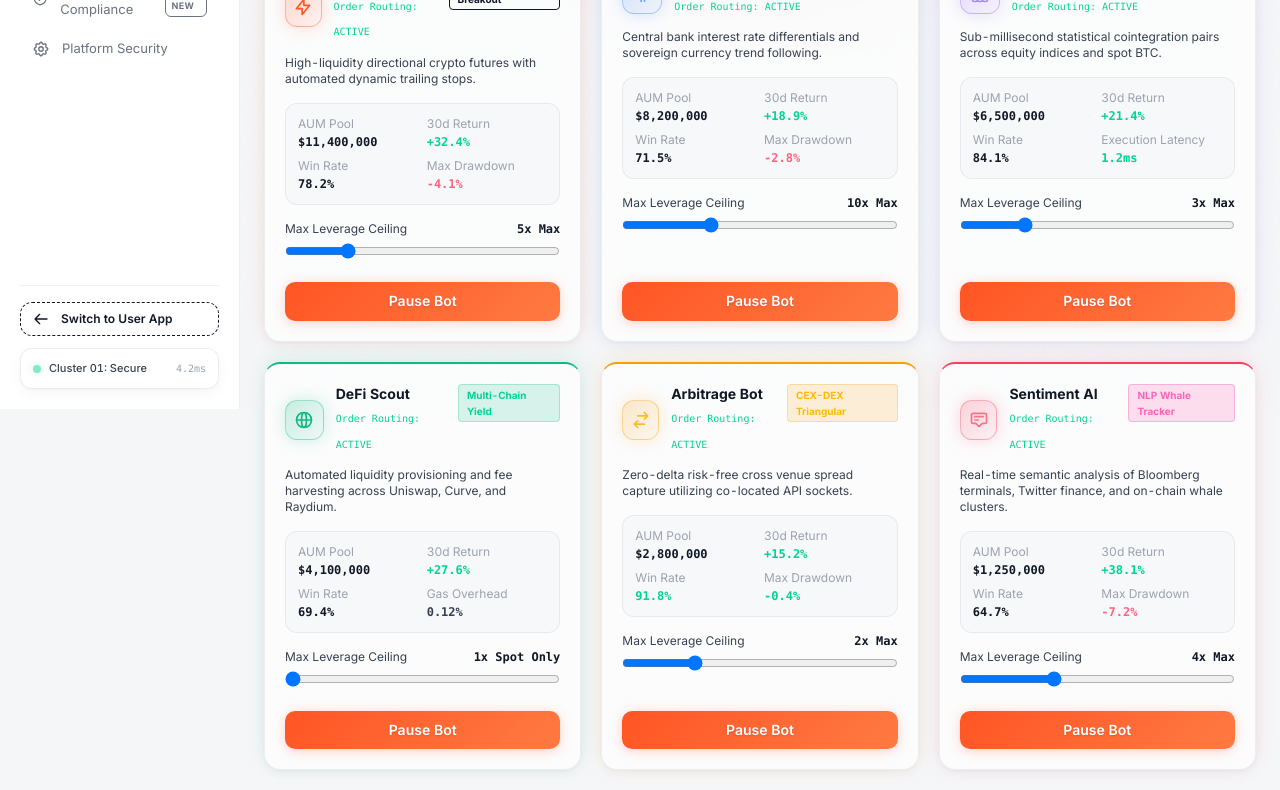
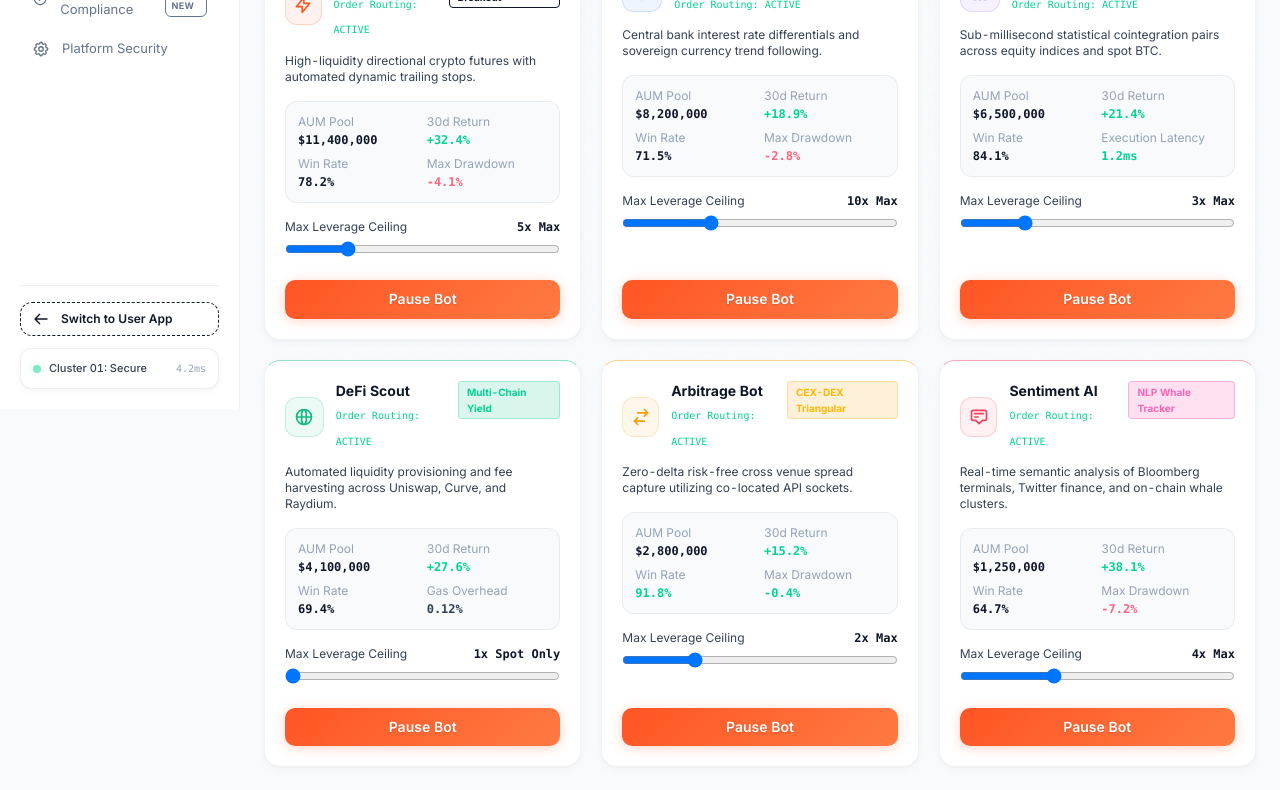
Before and after one commit to Mafnan12/synxex-app, a website built with Vite: page pages/admin/agents.html in a window 1280 px wide. Shown: the part 391-1181 px from the top of the page. Built offline with nearby package versions, Linux system fonts and the light colour scheme.

Commit message:
fix(theme): fix light mode number visibility, soften dark mode slate surfaces, and remove heavy background redness

```diff
--- a/src/css/app.css
+++ b/src/css/app.css
@@ -10,137 +10,137 @@
    ══════════════════════════════════════════════════════════ */
 
 :root {
-  /* ─── Light Mode (default) ─── */
-  --bg-page:         #F5F6F8;
-  --bg-primary:      #F5F6F8;
+  /* ─── Light Mode (clean, soft, high-contrast) ─── */
+  --bg-page:         #F8FAFC;
+  --bg-primary:      #F8FAFC;
   --bg-sidebar:      #FFFFFF;
-  --bg-topbar:       rgba(255,255,255,0.85);
+  --bg-topbar:       rgba(255,255,255,0.88);
   --bg-card:         #FFFFFF;
-  --bg-card-alt:     rgba(255,255,255,0.65);
-  --bg-card-hover:   #FAFAFA;
-  --bg-hover:        #FAFAFA;
-  --bg-card-inner:   #F7F8FA;
-  --bg-input:        #F3F4F6;
-  --bg-pill:         #F0F1F3;
+  --bg-card-alt:     #F8FAFC;
+  --bg-card-hover:   #F1F5F9;
+  --bg-hover:        #F1F5F9;
+  --bg-card-inner:   #F8FAFC;
+  --bg-input:        #F1F5F9;
+  --bg-pill:         #F1F5F9;
   --bg-pill-active:  #FF5524;
-  --bg-overlay:      rgba(0,0,0,0.4);
+  --bg-overlay:      rgba(15,23,42,0.45);
   --bg-modal:        #FFFFFF;
 
-  --border-subtle:   rgba(0,0,0,0.06);
-  --border-card:     rgba(0,0,0,0.07);
-  --border-hover:    rgba(0,0,0,0.12);
+  --border-subtle:   rgba(15,23,42,0.06);
+  --border-card:     rgba(15,23,42,0.07);
+  --border-hover:    rgba(15,23,42,0.12);
   --border-focus:    rgba(255,85,36,0.4);
 
-  --text-primary:    #111827;
-  --text-secondary:  #374151;
-  --text-muted:      #6B7280;
-  --text-faint:      #9CA3AF;
+  --text-primary:    #0F172A;
+  --text-secondary:  #334155;
+  --text-muted:      #64748B;
+  --text-faint:      #94A3B8;
   --text-inverse:    #FFFFFF;
   --text-on-lava:    #FFFFFF;
 
-  --shadow-xs:       0 1px 2px rgba(0,0,0,0.04);
-  --shadow-sm:       0 1px 3px rgba(0,0,0,0.04), 0 1px 2px rgba(0,0,0,0.06);
-  --shadow-card:     0 1px 3px rgba(0,0,0,0.04), 0 4px 14px rgba(0,0,0,0.04);
-  --shadow-card-hover: 0 4px 8px rgba(0,0,0,0.06), 0 12px 28px rgba(0,0,0,0.06);
-  --shadow-hero:     0 2px 6px rgba(0,0,0,0.04), 0 8px 24px rgba(0,0,0,0.06), 0 20px 48px rgba(255,85,36,0.04);
-  --shadow-modal:    0 24px 48px rgba(0,0,0,0.12), 0 8px 16px rgba(0,0,0,0.06);
-  --shadow-debit:    0 12px 28px -8px rgba(0,0,0,0.35);
-  --shadow-dropdown: 0 4px 16px rgba(0,0,0,0.08), 0 12px 40px rgba(0,0,0,0.06);
+  --shadow-xs:       0 1px 2px rgba(0,0,0,0.03);
+  --shadow-sm:       0 1px 3px rgba(0,0,0,0.04), 0 1px 2px rgba(0,0,0,0.04);
+  --shadow-card:     0 1px 3px rgba(0,0,0,0.03), 0 3px 10px rgba(0,0,0,0.03);
+  --shadow-card-hover: 0 4px 12px rgba(0,0,0,0.06);
+  --shadow-hero:     0 1px 3px rgba(0,0,0,0.03), 0 4px 16px rgba(0,0,0,0.04);
+  --shadow-modal:    0 20px 40px rgba(15,23,42,0.14);
+  --shadow-debit:    0 12px 28px -8px rgba(0,0,0,0.25);
+  --shadow-dropdown: 0 4px 16px rgba(15,23,42,0.08);
 
-  --glass-bg:        rgba(255,255,255,0.65);
-  --glass-hero-bg:   linear-gradient(145deg, rgba(255,255,255,0.85) 0%, rgba(255,255,255,0.65) 45%, rgba(255,248,243,0.75) 100%);
+  --glass-bg:        #FFFFFF;
+  --glass-hero-bg:   linear-gradient(145deg, #FFFFFF 0%, #FAFAFA 100%);
   --glass-blur:      blur(14px);
 
-  --chart-grid:      rgba(0,0,0,0.05);
-  --chart-label:     #9CA3AF;
+  --chart-grid:      rgba(15,23,42,0.05);
+  --chart-label:     #94A3B8;
 
-  --lava-glow:       rgba(255,85,36,0.08);
+  --lava-glow:       rgba(255,85,36,0.04);
   --lava-border:     rgba(255,85,36,0.15);
-  --noise-opacity:   0.018;
-  --donut-track:     rgba(0,0,0,0.04);
-  --donut-glow:      drop-shadow(0 0 10px rgba(255,85,36,0.1));
-  --spark-glow:      drop-shadow(0 0 2px rgba(16,185,129,0.2));
-  --spark-glow-red:  drop-shadow(0 0 2px rgba(244,63,94,0.2));
+  --noise-opacity:   0.015;
+  --donut-track:     rgba(15,23,42,0.05);
+  --donut-glow:      none;
+  --spark-glow:      none;
+  --spark-glow-red:  none;
 
   --emerald-bg:      rgba(16,185,129,0.08);
-  --emerald-border:  rgba(16,185,129,0.12);
+  --emerald-border:  rgba(16,185,129,0.14);
   --amber-bg:        rgba(245,158,11,0.08);
-  --amber-border:    rgba(245,158,11,0.12);
+  --amber-border:    rgba(245,158,11,0.14);
   --rose-bg:         rgba(244,63,94,0.06);
-  --rose-border:     rgba(244,63,94,0.12);
+  --rose-border:     rgba(244,63,94,0.14);
 
-  --toggle-bg:       #E5E7EB;
+  --toggle-bg:       #E2E8F0;
   --toggle-knob:     #FFFFFF;
 
-  --scrollbar-thumb: #D1D5DB;
-  --scrollbar-hover: #9CA3AF;
+  --scrollbar-thumb: #CBD5E1;
+  --scrollbar-hover: #94A3B8;
 }
 
 .dark {
-  /* ─── Dark Mode — Premium Depth & High Contrast ─── */
-  --bg-page:         #0A0D14;
-  --bg-primary:      #0A0D14;
-  --bg-sidebar:      rgba(13, 16, 26, 0.96);
-  --bg-topbar:       rgba(13, 16, 26, 0.88);
-  --bg-card:         rgba(18, 22, 34, 0.85);
-  --bg-card-alt:     rgba(22, 27, 42, 0.85);
-  --bg-card-hover:   rgba(25, 31, 48, 0.95);
-  --bg-hover:        rgba(25, 31, 48, 0.80);
-  --bg-card-inner:   rgba(24, 29, 45, 0.75);
-  --bg-input:        rgba(15, 18, 28, 0.85);
+  /* ─── Dark Mode — Soft Modern Slate, Thin & Light Lines ─── */
+  --bg-page:         #0D111A;
+  --bg-primary:      #0D111A;
+  --bg-sidebar:      rgba(15, 20, 30, 0.96);
+  --bg-topbar:       rgba(15, 20, 30, 0.88);
+  --bg-card:         rgba(20, 26, 38, 0.85);
+  --bg-card-alt:     rgba(24, 31, 46, 0.85);
+  --bg-card-hover:   rgba(28, 36, 54, 0.92);
+  --bg-hover:        rgba(28, 36, 54, 0.75);
+  --bg-card-inner:   rgba(25, 33, 49, 0.70);
+  --bg-input:        rgba(16, 21, 32, 0.85);
   --bg-pill:         rgba(255, 255, 255, 0.05);
   --bg-pill-active:  #FF5524;
-  --bg-overlay:      rgba(0, 0, 0, 0.75);
-  --bg-modal:        #121624;
+  --bg-overlay:      rgba(0, 0, 0, 0.65);
+  --bg-modal:        #141A28;
 
-  --border-subtle:   rgba(255, 255, 255, 0.08);
-  --border-card:     rgba(255, 255, 255, 0.09);
-  --border-hover:    rgba(255, 255, 255, 0.16);
-  --border-focus:    rgba(255, 85, 36, 0.6);
+  --border-subtle:   rgba(255, 255, 255, 0.06);
+  --border-card:     rgba(255, 255, 255, 0.07);
+  --border-hover:    rgba(255, 255, 255, 0.12);
+  --border-focus:    rgba(255, 85, 36, 0.5);
 
-  --text-primary:    #FFFFFF;
+  --text-primary:    #F8FAFC;
   --text-secondary:  #E2E8F0;
   --text-muted:      #94A3B8;
   --text-faint:      #64748B;
   --text-inverse:    #FFFFFF;
   --text-on-lava:    #FFFFFF;
 
-  --shadow-xs:       0 1px 2px rgba(0,0,0,0.3);
-  --shadow-sm:       inset 0 1px 0 rgba(255,255,255,0.06), 0 1px 3px rgba(0,0,0,0.3);
-  --shadow-card:     inset 0 1px 0 rgba(255,255,255,0.07), 0 4px 12px rgba(0,0,0,0.35), 0 12px 24px -4px rgba(0,0,0,0.25);
-  --shadow-card-hover: inset 0 1px 0 rgba(255,255,255,0.1), 0 8px 24px rgba(0,0,0,0.45), 0 20px 48px rgba(0,0,0,0.4);
-  --shadow-hero:     inset 0 1px 0 rgba(255,255,255,0.08), 0 4px 12px rgba(0,0,0,0.3), 0 16px 40px rgba(0,0,0,0.35), 0 24px 48px -12px rgba(255,85,36,0.12);
-  --shadow-modal:    0 24px 64px rgba(0,0,0,0.65), 0 12px 28px rgba(0,0,0,0.4);
-  --shadow-debit:    0 16px 32px -8px rgba(0,0,0,0.75);
-  --shadow-dropdown: 0 6px 20px rgba(0,0,0,0.5), 0 16px 48px rgba(0,0,0,0.4);
+  --shadow-xs:       0 1px 2px rgba(0,0,0,0.2);
+  --shadow-sm:       0 1px 3px rgba(0,0,0,0.2);
+  --shadow-card:     0 2px 8px rgba(0,0,0,0.25);
+  --shadow-card-hover: 0 6px 18px rgba(0,0,0,0.3);
+  --shadow-hero:     0 4px 16px rgba(0,0,0,0.25);
+  --shadow-modal:    0 20px 48px rgba(0,0,0,0.5);
+  --shadow-debit:    0 16px 32px -8px rgba(0,0,0,0.6);
+  --shadow-dropdown: 0 6px 20px rgba(0,0,0,0.4);
 
-  --glass-bg:        linear-gradient(145deg, rgba(20, 25, 38, 0.88) 0%, rgba(14, 17, 28, 0.92) 100%);
-  --glass-hero-bg:   linear-gradient(145deg, rgba(24, 29, 44, 0.92) 0%, rgba(16, 20, 32, 0.90) 45%, rgba(255,85,36,0.05) 100%);
+  --glass-bg:        linear-gradient(145deg, rgba(20, 26, 38, 0.90) 0%, rgba(16, 21, 32, 0.92) 100%);
+  --glass-hero-bg:   linear-gradient(145deg, rgba(22, 28, 42, 0.92) 0%, rgba(16, 21, 32, 0.92) 100%);
   --glass-blur:      blur(14px);
 
   --chart-grid:      rgba(255,255,255,0.035);
-  --chart-label:     #4B5563;
+  --chart-label:     #64748B;
 
-  --lava-glow:       rgba(255,85,36,0.08);
-  --lava-border:     rgba(255,85,36,0.22);
-  --noise-opacity:   0.022;
+  --lava-glow:       rgba(255,85,36,0.04);
+  --lava-border:     rgba(255,85,36,0.18);
+  --noise-opacity:   0.018;
   --donut-track:     rgba(255,255,255,0.05);
-  --donut-glow:      drop-shadow(0 0 14px rgba(255,85,36,0.18));
-  --spark-glow:      drop-shadow(0 0 4px rgba(16,185,129,0.4));
-  --spark-glow-red:  drop-shadow(0 0 4px rgba(244,63,94,0.4));
+  --donut-glow:      none;
+  --spark-glow:      none;
+  --spark-glow-red:  none;
 
-  --emerald-bg:      rgba(16,185,129,0.10);
-  --emerald-border:  rgba(16,185,129,0.18);
-  --amber-bg:        rgba(245,158,11,0.10);
-  --amber-border:    rgba(245,158,11,0.18);
-  --rose-bg:         rgba(244,63,94,0.10);
-  --rose-border:     rgba(244,63,94,0.18);
+  --emerald-bg:      rgba(16,185,129,0.08);
+  --emerald-border:  rgba(16,185,129,0.15);
+  --amber-bg:        rgba(245,158,11,0.08);
+  --amber-border:    rgba(245,158,11,0.15);
+  --rose-bg:         rgba(244,63,94,0.08);
+  --rose-border:     rgba(244,63,94,0.15);
 
-  --toggle-bg:       #1A2030;
+  --toggle-bg:       #1E2536;
   --toggle-knob:     #F8FAFC;
 
-  --scrollbar-thumb: #1C2232;
-  --scrollbar-hover: #2C3448;
+  --scrollbar-thumb: #1E2536;
+  --scrollbar-hover: #2E3850;
 }
 
 /* ══════════════════════════════════════════════════════════
@@ -215,84 +215,64 @@
   position: relative;
 }
 
-/* Distinct Visual Anchors & Top Accent Highlights */
+/* Distinct Visual Anchors & Top Accent Highlights - Light & Thin 1px */
 .card-accent-lava {
-  border-top: 2px solid #FF5524 !important;
-  box-shadow: 0 -4px 20px rgba(255, 85, 36, 0.12), var(--shadow-card);
+  border-top: 1px solid rgba(255, 85, 36, 0.45) !important;
 }
 .card-accent-emerald {
-  border-top: 2px solid #10B981 !important;
-  box-shadow: 0 -4px 20px rgba(16, 185, 129, 0.12), var(--shadow-card);
+  border-top: 1px solid rgba(16, 185, 129, 0.45) !important;
 }
 .card-accent-blue {
-  border-top: 2px solid #3B82F6 !important;
-  box-shadow: 0 -4px 20px rgba(59, 130, 246, 0.12), var(--shadow-card);
+  border-top: 1px solid rgba(59, 130, 246, 0.45) !important;
 }
 .card-accent-purple {
-  border-top: 2px solid #8B5CF6 !important;
-  box-shadow: 0 -4px 20px rgba(139, 92, 246, 0.12), var(--shadow-card);
+  border-top: 1px solid rgba(139, 92, 246, 0.45) !important;
 }
 .card-accent-rose {
-  border-top: 2px solid #F43F5E !important;
-  box-shadow: 0 -4px 20px rgba(244, 63, 94, 0.12), var(--shadow-card);
+  border-top: 1px solid rgba(244, 63, 94, 0.45) !important;
 }
 .card-accent-amber {
-  border-top: 2px solid #F59E0B !important;
-  box-shadow: 0 -4px 20px rgba(245, 158, 11, 0.12), var(--shadow-card);
+  border-top: 1px solid rgba(245, 158, 11, 0.45) !important;
 }
 
-/* Ambient Viewport Glow */
+/* Ambient Viewport Glow - Clean & Soft */
 .ambient-glow-wrapper {
   position: relative;
 }
 .ambient-glow-wrapper::before {
-  content: '';
-  position: absolute;
-  top: 0;
-  left: 20%;
-  width: 60%;
-  height: 380px;
-  background: radial-gradient(ellipse at 50% 0%, rgba(255, 85, 36, 0.09) 0%, rgba(112, 22, 43, 0.04) 50%, transparent 80%);
-  pointer-events: none;
-  z-index: 0;
+  display: none;
 }
 
-/* Glowing Icon Badges */
+/* Soft Icon Badges */
 .icon-badge-lava {
-  background: linear-gradient(135deg, rgba(255, 85, 36, 0.22) 0%, rgba(255, 85, 36, 0.06) 100%);
+  background: rgba(255, 85, 36, 0.08);
   color: #FF5524;
-  border: 1px solid rgba(255, 85, 36, 0.35);
-  box-shadow: 0 0 16px rgba(255, 85, 36, 0.22);
+  border: 1px solid rgba(255, 85, 36, 0.20);
 }
 .icon-badge-emerald {
-  background: linear-gradient(135deg, rgba(16, 185, 129, 0.22) 0%, rgba(16, 185, 129, 0.06) 100%);
+  background: rgba(16, 185, 129, 0.08);
   color: #10B981;
-  border: 1px solid rgba(16, 185, 129, 0.35);
-  box-shadow: 0 0 16px rgba(16, 185, 129, 0.22);
+  border: 1px solid rgba(16, 185, 129, 0.20);
 }
 .icon-badge-blue {
-  background: linear-gradient(135deg, rgba(59, 130, 246, 0.22) 0%, rgba(59, 130, 246, 0.06) 100%);
-  color: #60A5FA;
-  border: 1px solid rgba(59, 130, 246, 0.35);
-  box-shadow: 0 0 16px rgba(59, 130, 246, 0.22);
+  background: rgba(59, 130, 246, 0.08);
+  color: #3B82F6;
+  border: 1px solid rgba(59, 130, 246, 0.20);
 }
 .icon-badge-purple {
-  background: linear-gradient(135deg, rgba(139, 92, 246, 0.22) 0%, rgba(139, 92, 246, 0.06) 100%);
-  color: #A78BFA;
-  border: 1px solid rgba(139, 92, 246, 0.35);
-  box-shadow: 0 0 16px rgba(139, 92, 246, 0.22);
+  background: rgba(139, 92, 246, 0.08);
+  color: #8B5CF6;
+  border: 1px solid rgba(139, 92, 246, 0.20);
 }
 .icon-badge-rose {
-  background: linear-gradient(135deg, rgba(244, 63, 94, 0.22) 0%, rgba(244, 63, 94, 0.06) 100%);
-  color: #FB7185;
-  border: 1px solid rgba(244, 63, 94, 0.35);
-  box-shadow: 0 0 16px rgba(244, 63, 94, 0.22);
+  background: rgba(244, 63, 94, 0.08);
+  color: #F43F5E;
+  border: 1px solid rgba(244, 63, 94, 0.20);
 }
 .icon-badge-amber {
-  background: linear-gradient(135deg, rgba(245, 158, 11, 0.22) 0%, rgba(245, 158, 11, 0.06) 100%);
-  color: #FBBF24;
-  border: 1px solid rgba(245, 158, 11, 0.35);
-  box-shadow: 0 0 16px rgba(245, 158, 11, 0.22);
+  background: rgba(245, 158, 11, 0.08);
+  color: #F59E0B;
+  border: 1px solid rgba(245, 158, 11, 0.20);
 }
 
 /* ══════════════════════════════════════════════════════════
@@ -509,9 +489,7 @@
 
 /* Glow effects */
 .glow-lava {
-  background:
-    radial-gradient(ellipse at 70% 20%, var(--lava-glow) 0%, transparent 55%),
-    radial-gradient(ellipse at 15% 80%, rgba(112,22,43,0.04) 0%, transparent 50%);
+  background: transparent;
 }
 .donut-glow { filter: var(--donut-glow); }
 .spark-glow { filter: var(--spark-glow); }
```
Also changed, not shown: index.html (+15 -15 lines), pages/admin/agents.html (+1 -1 lines), pages/admin/index.html (+5 -5 lines), pages/admin/transactions.html (+1 -1 lines), pages/admin/users.html (+1 -1 lines), src/js/admin.js (+6 -6 lines), tests/synxex.spec.js (+2 -1 lines).
